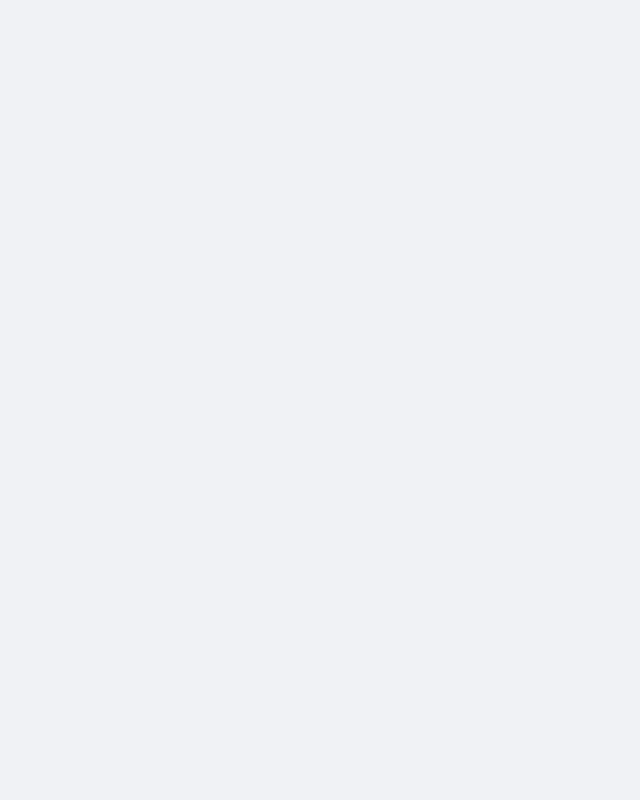
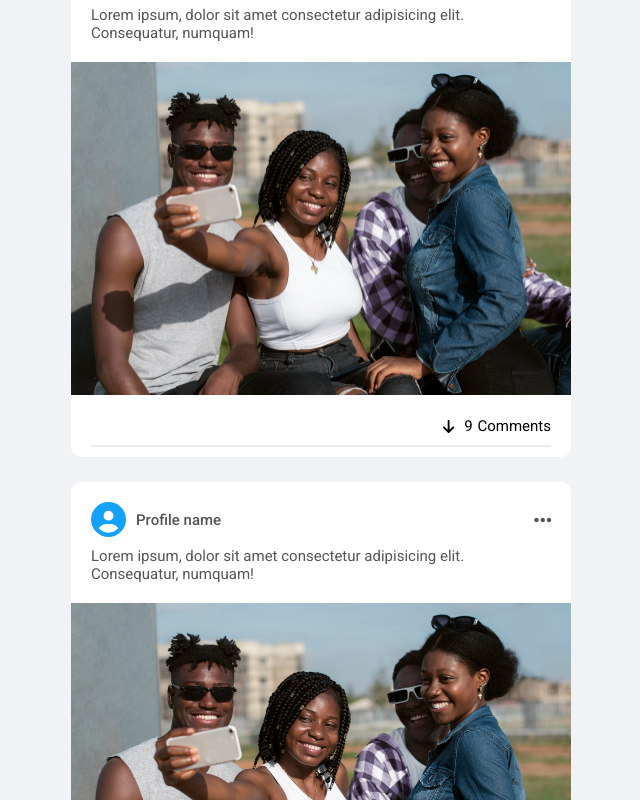
Before and after one commit to marcusxart/social-app, a React (Create React App) app: page / in a window 1280 px wide. Shown: the part 1060-1860 px from the top of the page, without its empty margins (319-959 px from the left). Before the commit the page ends 1654 px from the top, so only its background shows below. Built offline with nearby package versions, Linux system fonts and the light colour scheme.

Commit message:
finished comment section

```diff
--- a/src/components/AddPost.jsx
+++ b/src/components/AddPost.jsx
@@ -53,6 +53,7 @@ const AddPostStyled = styled.div`
     flex: 1;
     display: flex;
     align-items: center;
+    padding-top: 5px;
 
     .profile {
       font-size: 3.5rem;
--- a/src/components/Comments.jsx
+++ b/src/components/Comments.jsx
@@ -0,0 +1,201 @@
+import React from "react";
+import styled from "styled-components";
+import { handleSetHeight } from "../utils";
+import variable from "../variable";
+import { FontAwesomeIcon } from "@fortawesome/react-fontawesome";
+import { faArrowDown, faCircleUser } from "@fortawesome/free-solid-svg-icons";
+
+const Comments = () => {
+  return (
+    <CommentStyled>
+      <div className="header">
+        <FontAwesomeIcon icon={faArrowDown} />
+        <span>9 Comments</span>
+      </div>
+      <hr />
+      <div className="comment-link">
+        <div className="comment-input">
+          <div className="input-wrap">
+            <div className="input-wrapper">
+              <FontAwesomeIcon icon={faCircleUser} />
+              <form className="input-box" onSubmit={(e) => e.preventDefault()}>
+                <textarea
+                  placeholder="Write a comment..."
+                  onChange={handleSetHeight}
+                />
+              </form>
+            </div>
+            <p className="helper">Press Enter to post.</p>
+          </div>
+        </div>
+        <div className="comment">
+          <FontAwesomeIcon icon={faCircleUser} />
+          <div className="comment-desc">
+            <span className="name">Profile Name</span>
+            <p>Lorem ipsum dolor sit amet.</p>
+          </div>
+        </div>
+
+        <div className="comment">
+          <FontAwesomeIcon icon={faCircleUser} />
+          <div className="comment-desc">
+            <span className="name">Profile Name</span>
+            <p>Lorem ipsum dolor sit amet.</p>
+          </div>
+        </div>
+
+        <div className="comment">
+          <FontAwesomeIcon icon={faCircleUser} />
+          <div className="comment-desc">
+            <span className="name">Profile Name</span>
+            <p>Lorem ipsum dolor sit amet.</p>
+          </div>
+        </div>
+
+        <div className="comment">
+          <FontAwesomeIcon icon={faCircleUser} />
+          <div className="comment-desc">
+            <span className="name">Profile Name</span>
+            <p>
+              Lorem ipsum dolor sit amet consectetur adipisicing elit.
+              Praesentium omnis similique sapiente, voluptatibus quos eum!
+            </p>
+          </div>
+        </div>
+
+        <div className="comment">
+          <FontAwesomeIcon icon={faCircleUser} />
+          <div className="comment-desc">
+            <span className="name">Profile Name</span>
+            <p>Lorem ipsum dolor sit amet.</p>
+          </div>
+        </div>
+
+        <div className="comment">
+          <FontAwesomeIcon icon={faCircleUser} />
+          <div className="comment-desc">
+            <span className="name">Profile Name</span>
+            <p>Lorem ipsum dolor sit amet.</p>
+          </div>
+        </div>
+
+        <div className="comment">
+          <FontAwesomeIcon icon={faCircleUser} />
+          <div className="comment-desc">
+            <span className="name">Profile Name</span>
+            <p>Lorem ipsum dolor sit amet.</p>
+          </div>
+        </div>
+
+        <div className="comment">
+          <FontAwesomeIcon icon={faCircleUser} />
+          <div className="comment-desc">
+            <span className="name">Profile Name</span>
+            <p>Lorem ipsum dolor sit amet.</p>
+          </div>
+        </div>
+
+        <div className="comment">
+          <FontAwesomeIcon icon={faCircleUser} />
+          <div className="comment-desc">
+            <span className="name">Profile Name</span>
+            <p>
+              Lorem ipsum dolor sit amet consectetur adipisicing elit.
+              Praesentium omnis similique sapiente, voluptatibus quos eum!
+            </p>
+          </div>
+        </div>
+      </div>
+    </CommentStyled>
+  );
+};
+
+export default Comments;
+
+const CommentStyled = styled.div`
+  height: 0;
+  font-size: 1.5rem;
+  padding: 2rem;
+  word-spacing: 1px;
+  .helper {
+    font-size: 1rem;
+    margin: 0.8rem 0;
+    margin-left: 45px;
+  }
+  .header {
+    display: flex;
+    justify-content: flex-end;
+    align-items: center;
+    svg {
+      margin-right: 1rem;
+    }
+  }
+
+  hr {
+    margin: 1rem 0;
+  }
+
+  .comment-link {
+    .input-wrap {
+      display: flex;
+      flex-direction: column;
+    }
+    .comment,
+    .input-wrapper {
+      display: flex;
+      margin: 2rem 0;
+      svg {
+        font-size: 3.5rem;
+        color: ${variable.primaryColor};
+        margin-right: 1rem;
+      }
+
+      .comment-desc {
+        background-color: #f0f2f5;
+        max-width: 85%;
+        padding: 1rem 1.5rem;
+        border-radius: 1rem;
+        .name {
+          display: inline-block;
+          font-size: 1.3rem;
+          font-weight: 600;
+          margin-bottom: 5px;
+        }
+      }
+    }
+
+    .input-wrapper {
+      margin: 0;
+      .input-box {
+        background-color: #f0f2f5;
+        padding: 1rem 1.5rem;
+        width: 100%;
+        border-radius: 1rem;
+        display: flex;
+        align-items: center;
+        justify-content: space-between;
+
+        svg {
+          font-size: 2rem;
+          cursor: pointer;
+        }
+
+        button {
+          border: none;
+          outline: none;
+        }
+        textarea {
+          font-size: 1.5rem;
+          width: 100%;
+          height: 30px;
+          background: transparent;
+          outline: none;
+          border: none;
+          word-spacing: 2px;
+          resize: none;
+          overflow: hidden;
+        }
+      }
+    }
+  }
+`;
--- a/src/components/Contacts.jsx
+++ b/src/components/Contacts.jsx
@@ -58,7 +58,7 @@ const ContactStyled = styled.div`
     align-items: center;
     padding: 1rem 0;
     padding-left: 1rem;
-    margin: 1rem 0;
+    margin: 0.5rem 0;
     font-size: 1.5rem;
     font-weight: 500;
     &:hover {
--- a/src/components/MainBar.jsx
+++ b/src/components/MainBar.jsx
@@ -10,6 +10,8 @@ const MainBar = () => {
       <StorySlider />
       <AddPost />
       <Posts />
+      <Posts />
+      <Posts />
     </Bar>
   );
 };
@@ -17,11 +19,10 @@ const MainBar = () => {
 export default MainBar;
 
 const Bar = styled.div`
-  padding: 2.5rem 2rem 0;
+  padding: 2.5rem 2rem;
   min-width: 550px;
   max-width: 650px;
   flex: 1;
-  height: 200vh;
   @media screen and (max-width: 700px) {
     min-width: 320px;
     max-width: 500px;
--- a/src/components/Posts.jsx
+++ b/src/components/Posts.jsx
@@ -1,5 +1,6 @@
 import React from "react";
 import styled from "styled-components";
+import Comments from "./Comments";
 import variable from "../variable";
 import { FontAwesomeIcon } from "@fortawesome/react-fontawesome";
 import { faCircleUser, faEllipsis } from "@fortawesome/free-solid-svg-icons";
@@ -25,6 +26,7 @@ const Posts = () => {
       <PostImage>
         <img src="./images/story-6.jpg" alt="" />
       </PostImage>
+      <Comments />
     </PostsStyled>
   );
 };
@@ -34,6 +36,8 @@ export default Posts;
 const PostsStyled = styled.div`
   max-width: 50rem;
   margin: auto;
+  padding-bottom: 2rem;
+  margin-bottom: 2.5rem;
   border-radius: 10px;
   overflow: hidden;
   background-color: white;
@@ -78,7 +82,6 @@ const Header = styled.div`
 `;
 
 const PostImage = styled.div`
-  margin-bottom: 2rem;
   img {
     width: 100%;
   }
--- /dev/null
+++ b/src/utils.js
@@ -0,0 +1,5 @@
+export const handleSetHeight = (e) => {
+  e.target.style.height = "30px";
+  let scHeight = e.target.scrollHeight;
+  e.target.style.height = `${scHeight}px`;
+};
```
